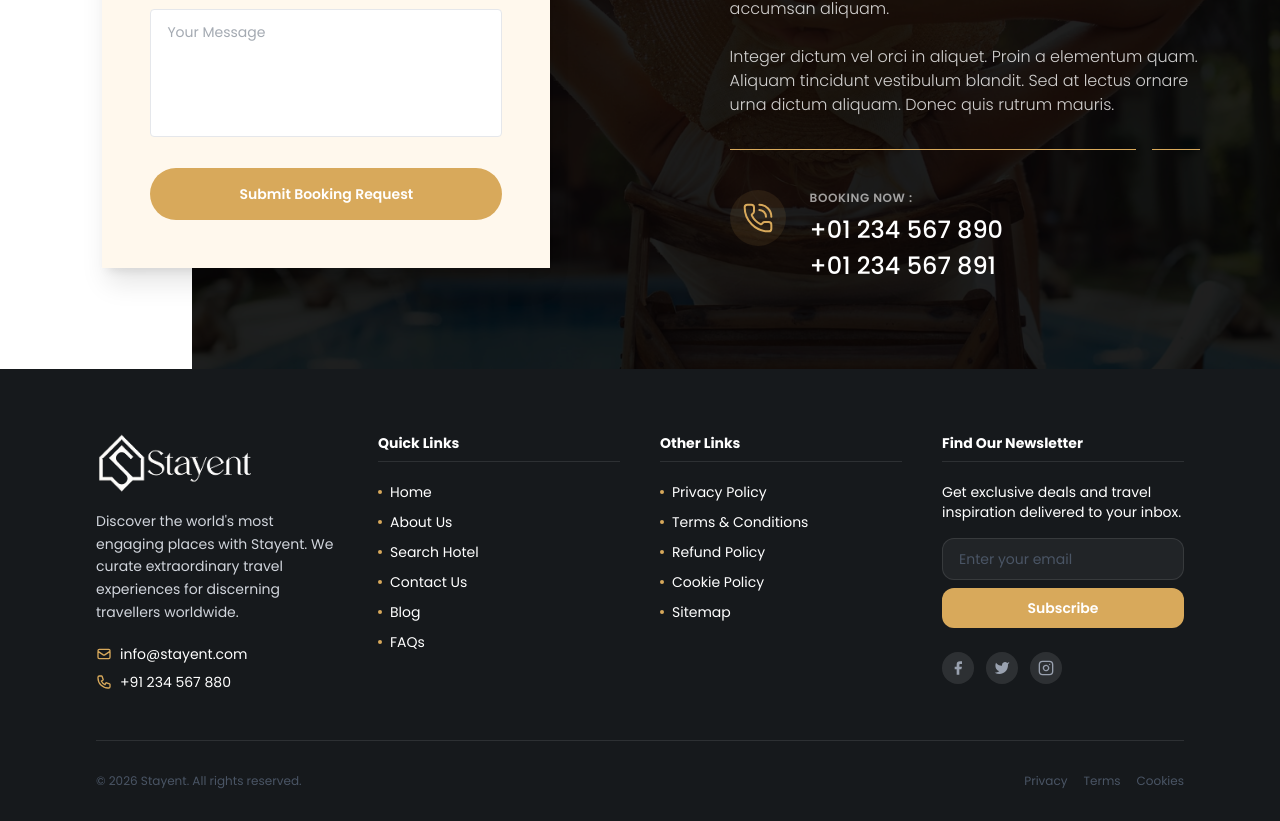
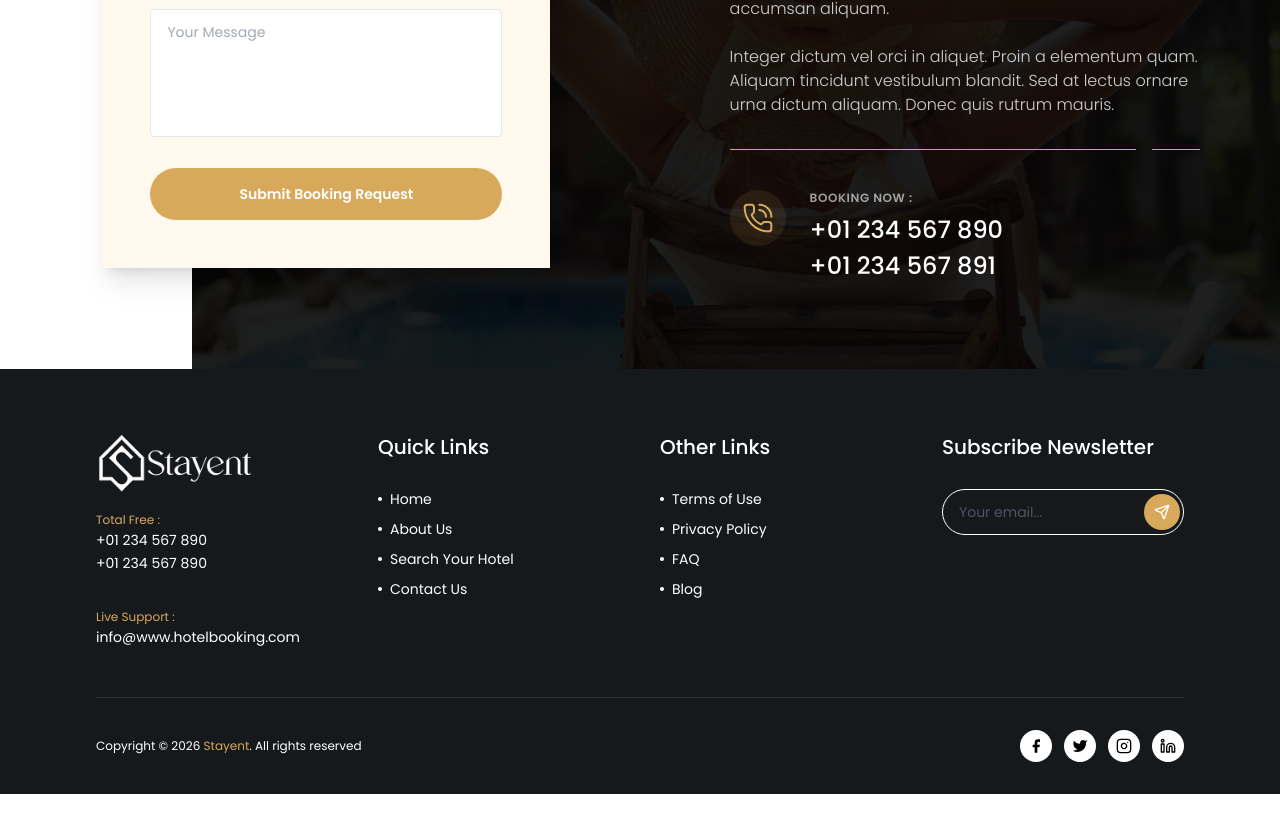
Before and after one commit to Wtmsoumen/hotel-fe, a Next.js app: page / in a window 1280 px wide. Shown: the part 6983-7804 px from the top of the page. After the commit the page ends 7777 px from the top, so only its background shows below. Built offline with nearby package versions, Linux system fonts and the light colour scheme.

Commit message:
update footer

```diff
--- a/app/components/Footer.tsx
+++ b/app/components/Footer.tsx
@@ -1,11 +1,12 @@
 "use client";
 
+import { Send } from "lucide-react";
 import Image from "next/image";
 import Link from "next/link";
 import { usePathname } from "next/navigation";
 
-const quickLinks = ["Home", "About Us", "Search Hotel", "Contact Us", "Blog", "FAQs"];
-const otherLinks = ["Privacy Policy", "Terms & Conditions", "Refund Policy", "Cookie Policy", "Sitemap"];
+const quickLinks = ["Home", "About Us", "Search Your Hotel", "Contact Us"];
+const otherLinks = ["Terms of Use", "Privacy Policy", "FAQ", "Blog"];
 
 export default function Footer() {
 
@@ -25,35 +26,37 @@ export default function Footer() {
                     <Image src="/images/logo.png" alt="Logo" width={1920} height={1080} className="w-[160px] h-auto" />
                   </Link>
                 </div>
-                <p className="text-gray-300 text-sm leading-relaxed mb-5">
-                  Discover the world&apos;s most engaging places with Stayent. We curate extraordinary travel experiences for discerning travellers worldwide.
-                </p>
-                <div className="space-y-2">
-                  <div className="flex items-center gap-2 text-white text-sm">
-                    <svg className="w-4 h-4 text-[#D8A95B] shrink-0" fill="none" stroke="currentColor" viewBox="0 0 24 24">
-                      <path strokeLinecap="round" strokeLinejoin="round" strokeWidth={2} d="M3 8l7.89 5.26a2 2 0 002.22 0L21 8M5 19h14a2 2 0 002-2V7a2 2 0 00-2-2H5a2 2 0 00-2 2v10a2 2 0 002 2z" />
-                    </svg>
-                    <span>info@stayent.com</span>
+                <div className="mb-8">
+                  <div className="text-[#D8A95B] text-xs leading-relaxed">
+                    Total Free :
                   </div>
-                  <div className="flex items-center gap-2 text-white text-sm">
-                    <svg className="w-4 h-4 text-[#D8A95B] shrink-0" fill="none" stroke="currentColor" viewBox="0 0 24 24">
-                      <path strokeLinecap="round" strokeLinejoin="round" strokeWidth={2} d="M3 5a2 2 0 012-2h3.28a1 1 0 01.948.684l1.498 4.493a1 1 0 01-.502 1.21l-2.257 1.13a11.042 11.042 0 005.516 5.516l1.13-2.257a1 1 0 011.21-.502l4.493 1.498a1 1 0 01.684.949V19a2 2 0 01-2 2h-1C9.716 21 3 14.284 3 6V5z" />
-                    </svg>
-                    <span>+91 234 567 880</span>
+                  <div className="text-white text-sm leading-relaxed">
+                    +01 234 567 890
+                  </div>
+                  <div className="text-white text-sm leading-relaxed">
+                    +01 234 567 890
+                  </div>
+                </div>
+                <div>
+                  <div className="text-[#D8A95B] text-xs leading-relaxed">
+                    Live Support :
+                  </div>
+                  <div className="text-white text-sm leading-relaxed">
+                    info@www.hotelbooking.com
                   </div>
                 </div>
               </div>
 
               {/* Quick Links */}
               <div>
-                <h4 className="text-white font-bold text-sm mb-5 pb-2 border-b border-white/10">
+                <h4 className="text-white font-medium text-xl mb-5 pb-2">
                   Quick Links
                 </h4>
                 <ul className="space-y-2.5">
                   {quickLinks.map((l) => (
                     <li key={l}>
-                      <Link href="#" className="text-white text-sm hover:text-[#D8A95B] transition-colors flex items-center gap-2">
-                        <span className="w-1 h-1 rounded-full bg-[#D8A95B] shrink-0" />
+                      <Link href="#" className="text-white text-sm group hover:text-[#D8A95B] transition-colors flex items-center gap-2">
+                        <span className="w-1 h-1 rounded-full group-hover:bg-[#D8A95B] bg-white shrink-0" />
                         {l}
                       </Link>
                     </li>
@@ -63,14 +66,14 @@ export default function Footer() {
 
               {/* Other Links */}
               <div>
-                <h4 className="text-white font-bold text-sm mb-5 pb-2 border-b border-white/10">
+                <h4 className="text-white font-medium text-xl mb-5 pb-2">
                   Other Links
                 </h4>
                 <ul className="space-y-2.5">
                   {otherLinks.map((l) => (
                     <li key={l}>
-                      <Link href="#" className="text-white text-sm hover:text-[#D8A95B] transition-colors flex items-center gap-2">
-                        <span className="w-1 h-1 rounded-full bg-[#D8A95B] shrink-0" />
+                      <Link href="#" className="text-white text-sm group hover:text-[#D8A95B] transition-colors flex items-center gap-2">
+                        <span className="w-1 h-1 rounded-full group-hover:bg-[#D8A95B] bg-white shrink-0" />
                         {l}
                       </Link>
                     </li>
@@ -80,25 +83,29 @@ export default function Footer() {
 
               {/* Newsletter */}
               <div>
-                <h4 className="text-white font-bold text-sm mb-5 pb-2 border-b border-white/10">
-                  Find Our Newsletter
+                <h4 className="text-white font-medium text-xl mb-5 pb-2">
+                  Subscribe Newsletter
                 </h4>
-                <p className="text-white text-sm mb-4">
-                  Get exclusive deals and travel inspiration delivered to your inbox.
-                </p>
-                <div className="flex flex-col gap-2">
+                <div className="flex items-center gap-2 relative">
                   <input
                     type="email"
-                    placeholder="Enter your email"
-                    className="w-full bg-white/5 border border-white/10 rounded-xl px-4 py-2.5 text-sm text-white placeholder-gray-600 outline-none focus:border-[#D8A95B] transition-colors"
+                    placeholder="Your email..."
+                    className="w-full border border-white rounded-full px-4 py-3 text-sm text-white placeholder-gray-600 outline-none focus:border-[#D8A95B] transition-colors"
                   />
-                  <button className="w-full btn-amber py-2.5 rounded-xl text-sm font-semibold">
-                    Subscribe
+                  <button className="w-fit h-fit btn-amber p-2.5 rounded-full text-sm font-semibold absolute right-1">
+                    <Send className="w-4 h-4" />
                   </button>
                 </div>
+              </div>
+            </div>
 
+            {/* Bottom */}
+            <div className="border-t border-white/10 pt-8 flex flex-col sm:flex-row items-center justify-between gap-4">
+              <p className="text-white text-xs">
+                Copyright © 2026 <span className="text-[#D8A95B]">Stayent</span>. All rights reserved
+              </p>
               {/* Socials */}
-                <div className="flex gap-3 mt-6">
+              <div className="flex gap-3">
                 {[
                   { icon: "M18 2h-3a5 5 0 00-5 5v3H7v4h3v8h4v-8h3l1-4h-4V7a1 1 0 011-1h3z", label: "Facebook" },
                   { icon: "M23 3a10.9 10.9 0 01-3.14 1.53 4.48 4.48 0 00-7.86 3v1A10.66 10.66 0 013 4s-4 9 5 13a11.64 11.64 0 01-7 2c9 5 20 0 20-11.5a4.5 4.5 0 00-.08-.83A7.72 7.72 0 0023 3z", label: "Twitter" },
@@ -107,32 +114,26 @@ export default function Footer() {
                     key={s.label}
                     href="#"
                     aria-label={s.label}
-                      className="w-8 h-8 rounded-full bg-white/10 hover:bg-[#D8A95B] flex items-center justify-center transition-colors group"
+                    className="w-8 h-8 rounded-full bg-white hover:bg-[#D8A95B] flex items-center justify-center transition-colors group"
                   >
-                      <svg className="w-4 h-4 text-gray-400 group-hover:text-white" fill="currentColor" viewBox="0 0 24 24">
+                    <svg className="w-4 h-4 text-black group-hover:text-white" fill="currentColor" viewBox="0 0 24 24">
                       <path d={s.icon} />
                     </svg>
                   </Link>
                 ))}
-                  <Link href="#" aria-label="Instagram" className="w-8 h-8 rounded-full bg-white/10 hover:bg-[#D8A95B] flex items-center justify-center transition-colors group">
-                    <svg className="w-4 h-4 text-gray-400 group-hover:text-white" fill="none" stroke="currentColor" viewBox="0 0 24 24">
+                <Link href="#" aria-label="Instagram" className="w-8 h-8 rounded-full bg-white hover:bg-[#D8A95B] flex items-center justify-center transition-colors group">
+                  <svg className="w-4 h-4 text-black group-hover:text-white" fill="none" stroke="currentColor" viewBox="0 0 24 24">
                     <rect x="2" y="2" width="20" height="20" rx="5" ry="5" strokeWidth="2" />
                     <path strokeLinecap="round" strokeLinejoin="round" strokeWidth={2} d="M16 11.37A4 4 0 1112.63 8 4 4 0 0116 11.37zm1.5-4.87h.01" />
                   </svg>
                 </Link>
-                </div>
-              </div>
-            </div>
-
-            {/* Bottom */}
-            <div className="border-t border-white/10 pt-8 flex flex-col sm:flex-row items-center justify-between gap-4">
-              <p className="text-gray-600 text-xs">
-                © 2026 Stayent. All rights reserved.
-              </p>
-              <div className="flex gap-4 text-xs text-gray-600">
-                {["Privacy", "Terms", "Cookies"].map((l) => (
-                  <Link key={l} href="#" className="hover:text-[#D8A95B] transition-colors">{l}</Link>
-                ))}
+                <Link href="#" aria-label="Instagram" className="w-8 h-8 rounded-full bg-white hover:bg-[#D8A95B] flex items-center justify-center transition-colors group">
+                  <svg className="w-4 h-4 text-black group-hover:text-white" fill="none" stroke="currentColor" viewBox="0 0 24 24">
+                    <path strokeLinecap="round" strokeLinejoin="round" strokeWidth={2} d="M16 8a6 6 0 016 6v7h-4v-7a2 2 0 00-2-2 2 2 0 00-2 2v7h-4v-7a6 6 0 016-6z" />
+                    <rect x="2" y="9" width="4" height="12" strokeLinecap="round" strokeLinejoin="round" strokeWidth={2} />
+                    <circle cx="4" cy="4" r="2" strokeLinecap="round" strokeLinejoin="round" strokeWidth={2} />
+                  </svg>
+                </Link>
               </div>
             </div>
           </div>
```
Lines whose indentation alone changed are shown as unchanged.
